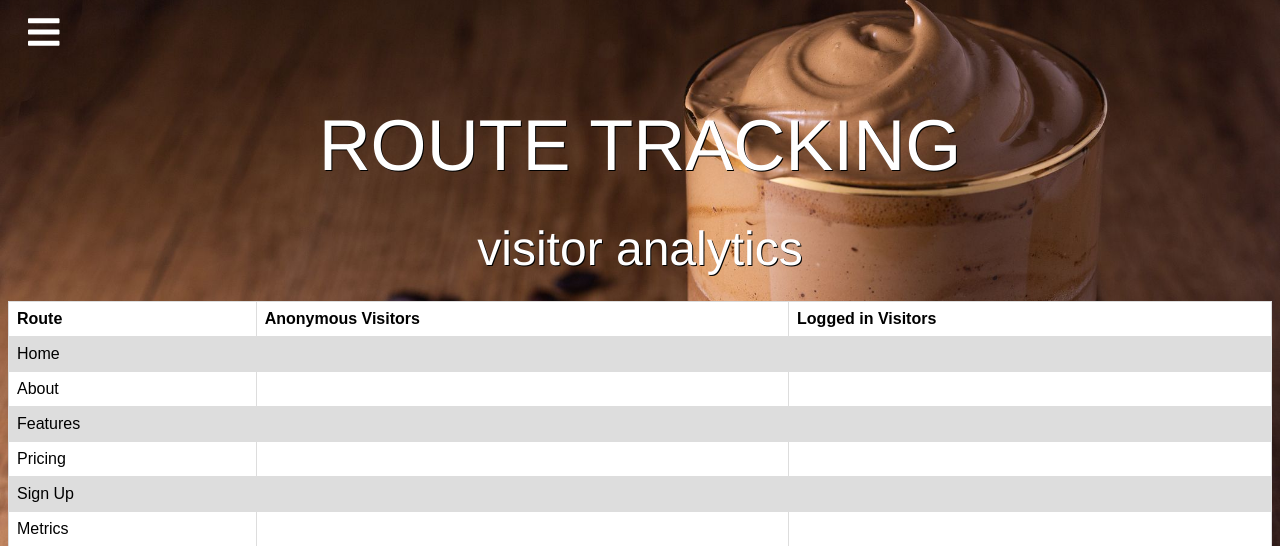
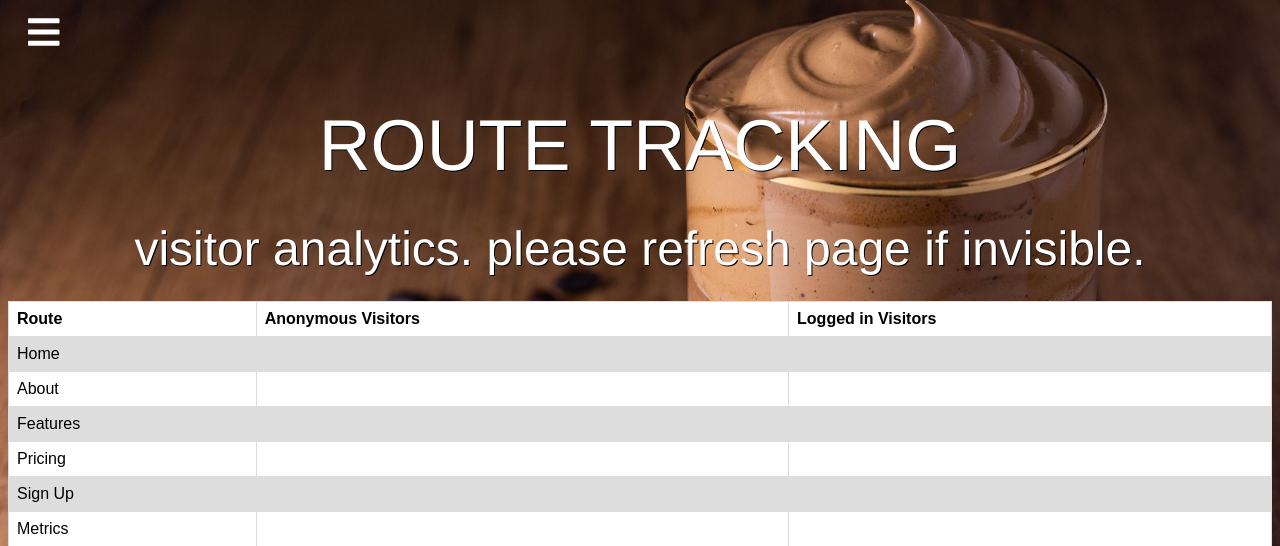
Before and after one commit to Zachary-Johnston/cloud, a Python web app: template ece140_cloud_deployment-master/web/src/templates/visitor_analytics.html in a window 1280 px wide. Shown: the part 106-652 px from the top of the page. Run offline with Jinja, Linux system fonts and the light colour scheme; the template is opened without the code that fills it, so the values that code supplies are empty; some libraries are stand-ins or nearby versions.

Commit message:
Update visitor_analytics.html

```diff
--- a/ece140_cloud_deployment-master/web/src/templates/visitor_analytics.html
+++ b/ece140_cloud_deployment-master/web/src/templates/visitor_analytics.html
@@ -104,7 +104,7 @@ document.getElementById("Polar").onclick = function() {
 
 
 <h2><span style="font-family: Helvetica; font-size: 2.0em; text-shadow: 1px 1px #000000; color: #ffffff; line-height: 1.3; text-transform: lowercase; font-weight: 300;">
-   visitor analytics</span></h2>
+   visitor analytics. please refresh page if invisible.</span></h2>
 
 <table>
   <tr>
```
